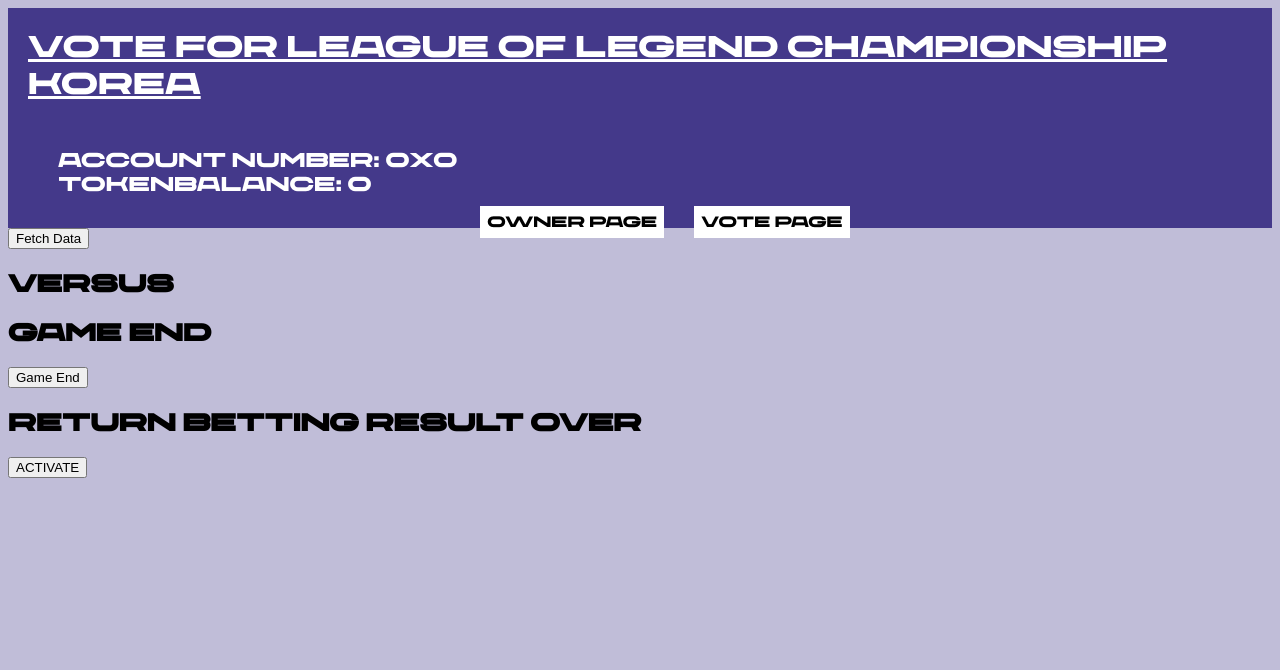
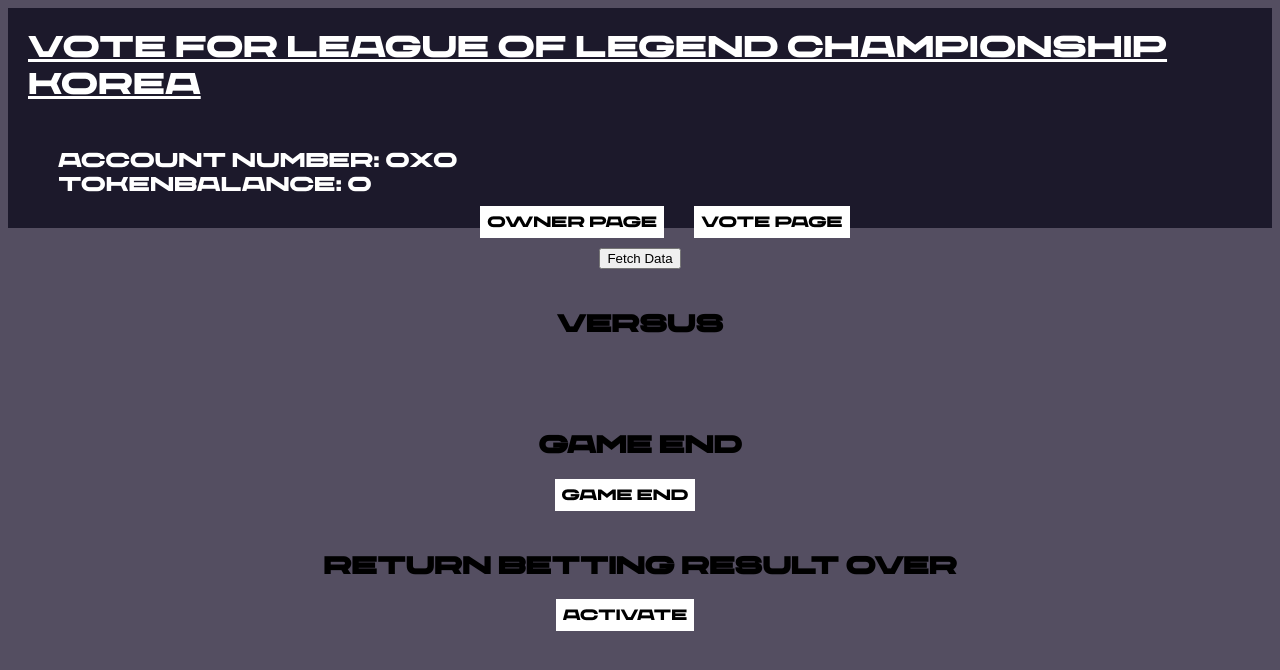
Before and after one commit to Minkun00/Betting, a React (Create React App) app: page /owner in a window 1280 px wide. Shown: the top 670 px of the page. Built offline with nearby package versions, Linux system fonts and the light colour scheme.

Commit message:
css v0.0.0

```diff
--- a/src/App.css
+++ b/src/App.css
@@ -1,6 +1,48 @@
 body {
   font-family: 'Chaney Ultra Extended';
-  background-color:rgba(68, 57, 138, 0.333);
+  background-color:rgba(41, 33, 57, 0.795);
   overflow-x: hidden;
   overflow-y: hidden;
 }
+
+.common-container {
+    display: flex;
+    flex-direction: column;
+    justify-content: center;
+    align-items: center;
+    margin: 10px;
+  }
+
+.common-button {
+    font-family: 'Chaney Ultra Extended';
+    background-color: white;
+    font-size: 15px;
+    padding: 7px;
+    border: none;
+    cursor: pointer;
+    color: black;
+    transition: background 0.3s;
+    margin-right: 30px;
+
+}
+
+.vote-button {
+    font-family: 'Chaney Ultra Extended';
+    background-color: white;
+    font-size: 15px;
+    padding: 7px;
+    border: 2px solid black;
+    cursor: pointer;
+    color: black;
+    transition: background 0.3s;
+    margin-right: 30px;
+
+}
+
+.common-button:hover {
+    background-color: rgba(245, 245, 245, 0.671);
+}
+
+.component-spacing {
+    margin-bottom: 20px;
+}
--- a/src/navbar/Navbar.css
+++ b/src/navbar/Navbar.css
@@ -4,7 +4,7 @@
     /* align-items: center; */
 }
 .nav-loc {
-    background-color: rgb(68, 57, 138);
+    background-color: rgb(28, 25, 43);
     height: 220px;
 }
 
--- a/src/owner/Owner.jsx
+++ b/src/owner/Owner.jsx
@@ -3,6 +3,7 @@
 import Versus from './src/Versus';
 import GameEnd from './src/GameEnd';
 import ReturnBettingResultOver from './src/ReturnBettingResultOver';
+import '../App.css'
 
 function Owner({ ownerAddress, contract, account })  {
   const [teamData, setTeamData] = useState([]);
@@ -14,7 +15,7 @@
 
 
   return(
-    <div>
+    <div className = 'common-container'>
       <GetMatchData onTeamSelected={handleTeamSelected}/>
       <Versus contract={contract} account={account} teamData={teamData}  />
       <GameEnd contract={contract} account={account} teamData={teamData}/>
--- a/src/owner/src/GameEnd.jsx
+++ b/src/owner/src/GameEnd.jsx
@@ -25,18 +25,18 @@
   };
 
   return (
-    <div>
+    <div className = 'common-container'>
       <h2>Game End</h2>
       <div>
         {teamData.map((team, index) => (
           <div key={index}>
             <button
-              className={`team-button ${teamwin === team.team1.name ? "selected" : ""}`}
+              className={`common-button team-button ${teamwin === team.team1.name ? "selected" : ""}`}
               onClick={() => handleTeamSelection(team.team1.name, team.team2.name)}>
               {team.team1.name}
             </button>
             <button
-              className={`team-button ${teamwin === team.team2.name ? "selected" : ""}`}
+              className={`common-button team-button ${teamwin === team.team2.name ? "selected" : ""}`}
               onClick={() => handleTeamSelection(team.team2.name, team.team1.name)}>
               {team.team2.name}
             </button>
@@ -44,7 +44,9 @@
         ))}
       </div>
       <div>
-        <button onClick={handleGameEnd}>Game End</button>
+        <button
+          className = 'common-button'
+          onClick={handleGameEnd}>Game End</button>
       </div>
     </div>
   );
--- a/src/owner/src/GetMatchData.jsx
+++ b/src/owner/src/GetMatchData.jsx
@@ -1,6 +1,7 @@
 import React, { useState } from 'react';
 import axios from 'axios';
 import { saveDataToLocal, getDataFromLocal } from '../function/LocalStorageService';
+import '../../App.css'
 
 function GetMatchData({ onTeamSelected }) {
   const [localData, setLocalData] = useState(getDataFromLocal('matchData') || null);
@@ -60,18 +61,22 @@
   const lckEvents = localData?.data?.schedule?.events?.filter(event => event.league?.name === 'LCK');
 
   return (
-    <div className="GetMatchData">
+    <div className="common-container">
       {!localData ? (
         <button onClick={() => handleFetchData()}>Fetch Data</button>
       ) : (
         <div>
           {localData.data.schedule.pages.newer && (
-            <button onClick={() => handleFetchData(localData.data.schedule.pages.newer)} disabled={isLoading}>
+            <button
+              className = 'common-button'
+              onClick={() => handleFetchData(localData.data.schedule.pages.newer)} disabled={isLoading}>
               Fetch Newer Data
             </button>
           )}
           {localData.data.schedule.pages.older && (
-            <button onClick={() => handleFetchData(localData.data.schedule.pages.older)} disabled={isLoading}>
+            <button
+              className = 'common-button'
+              onClick={() => handleFetchData(localData.data.schedule.pages.older)} disabled={isLoading}>
               Fetch Older Data
             </button>
           )}
@@ -82,7 +87,7 @@
       ) : (
         lckEvents && (
           <div>
-            <table className="event-table">
+            <table className = 'event-table'>
               <tbody>
                 {lckEvents.map(event => (
                   <tr key={event.match.id} onClick={() => handleSelectRow(event)}>
@@ -114,8 +119,10 @@
                 ))}
               </tbody>
             </table>
-            <div className="button-container">
-              <button onClick={handleSetMatch}>Set Match</button>
+            <div className='common-container'>
+              <button
+                className = 'common-button'
+                onClick={handleSetMatch}>Set Match</button>
             </div>
           </div>
         )
--- a/src/owner/src/ReturnBettingResultOver.jsx
+++ b/src/owner/src/ReturnBettingResultOver.jsx
@@ -12,9 +12,11 @@
         }
     }
     return(
-        <div>
+        <div className = 'common-container'>
             <h2>RETURN BETTING RESULT OVER</h2>
-            <button onClick={() => handleReturnBettingResultOver()}>ACTIVATE</button>
+            <button
+                className = 'common-button'
+                onClick={() => handleReturnBettingResultOver()}>ACTIVATE</button>
         </div>
     )
 }
--- a/src/owner/src/Versus.jsx
+++ b/src/owner/src/Versus.jsx
@@ -18,12 +18,13 @@
   }
 
   return (
-    <div>
+    <div className = 'common-container'>
       <h2>Versus</h2>
       <ul>
         {teamData.map((team, index) => (
           <ul key={index}>
             <button
+              className = 'common-button'
               onClick={() => handleVersus(team.team1.name, team.team2.name)}>
               {team.team1.name} vs {team.team2.name}
             </button>
--- a/src/user/Main.jsx
+++ b/src/user/Main.jsx
@@ -3,7 +3,7 @@
 import Vote from './src/Vote';
 import { getDataFromLocal } from '../owner/function/LocalStorageService';
 import ReturnBettingResult from './src/ReturnBettingResult';
-import './Main.css'
+import '../App.css'
 
 function Main({ contract, account, tokenBalance }) {
   const versusData = getDataFromLocal('versusTeamsData');
--- a/src/user/src/Login.jsx
+++ b/src/user/src/Login.jsx
@@ -1,6 +1,6 @@
 import React  from "react";
 import { LogIn_, showOwner_ } from "../function/Mainfunction";
-import '../Main.css'
+import '../../App.css'
 
 function Login({ contract, account }) {
 
--- a/src/user/src/ReturnBettingResult.jsx
+++ b/src/user/src/ReturnBettingResult.jsx
@@ -1,5 +1,6 @@
 import React  from "react";
 import { returnBettingResult_ } from "../function/Mainfunction";
+import '../../App.css'
 
 function ReturnBettingResult({ contract, account }) {
 
--- a/src/user/src/Vote.jsx
+++ b/src/user/src/Vote.jsx
@@ -1,6 +1,6 @@
 import React, { useState } from "react";
 import { vote_,balanceOf_ } from "../function/Mainfunction"
-import '../Main.css'
+import '../../App.css'
 
 function Vote({ contract, account, team1Name, team1URL, team2Name, team2URL}) {
     const [selectedTeamName, setSelectedTeamName] = useState('NOT SELECTED');
```
